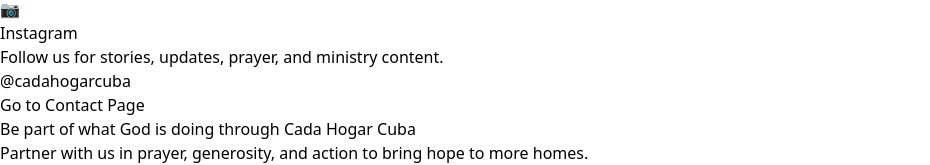
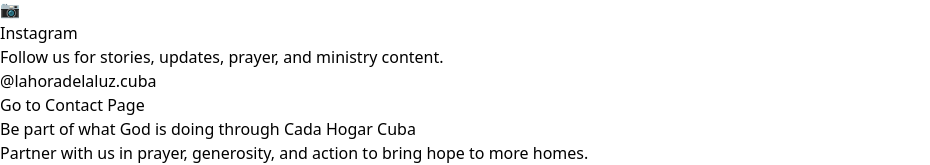
Before and after one commit to meldofficial9/Cada-Hogar-C, a Next.js app: page /en in a window 1280 px wide. Shown: the part 2019-2184 px from the top of the page, without its empty margins (0-930 px from the left). Built offline with nearby package versions, Linux system fonts and the light colour scheme.

Commit message:
Update page.tsx

```diff
--- a/app/[locale]/page.tsx
+++ b/app/[locale]/page.tsx
@@ -366,7 +366,7 @@
           rel="noreferrer"
           className="font-semibold text-black underline"
         >
-          @cadahogarcuba
+          @lahoradelaluz.cuba
         </a>
       </div>
     </div>
```
